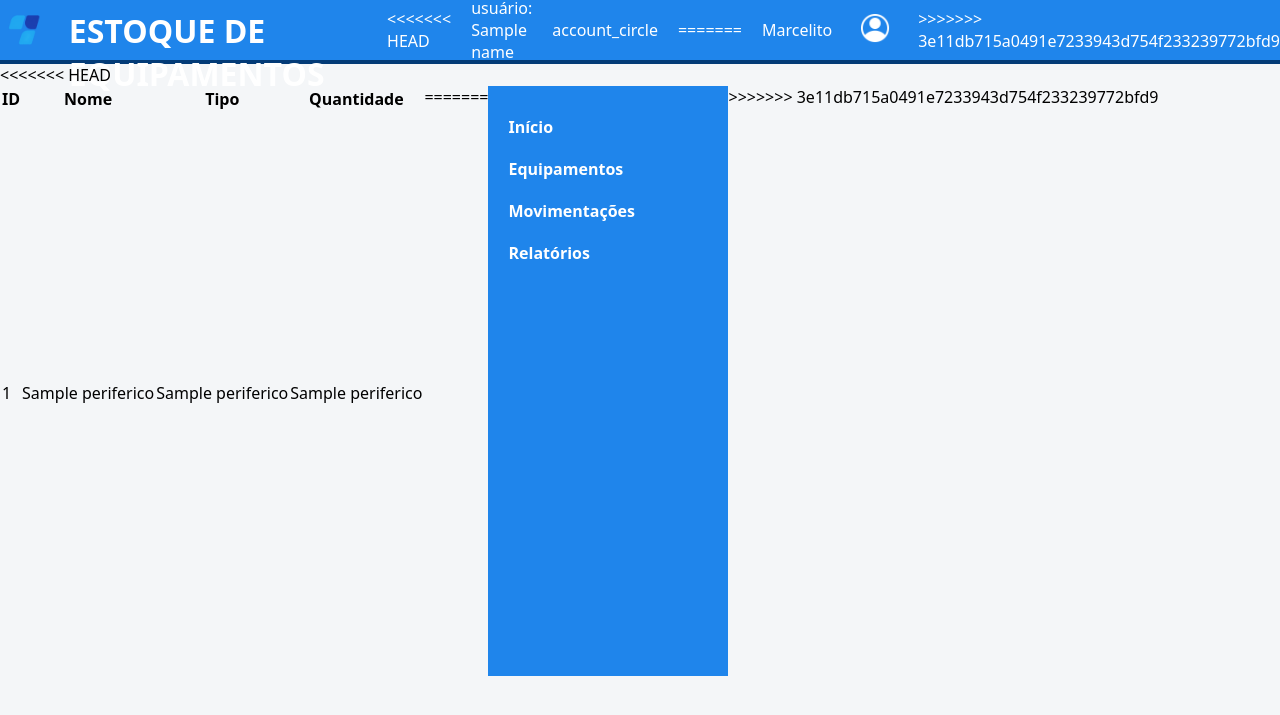
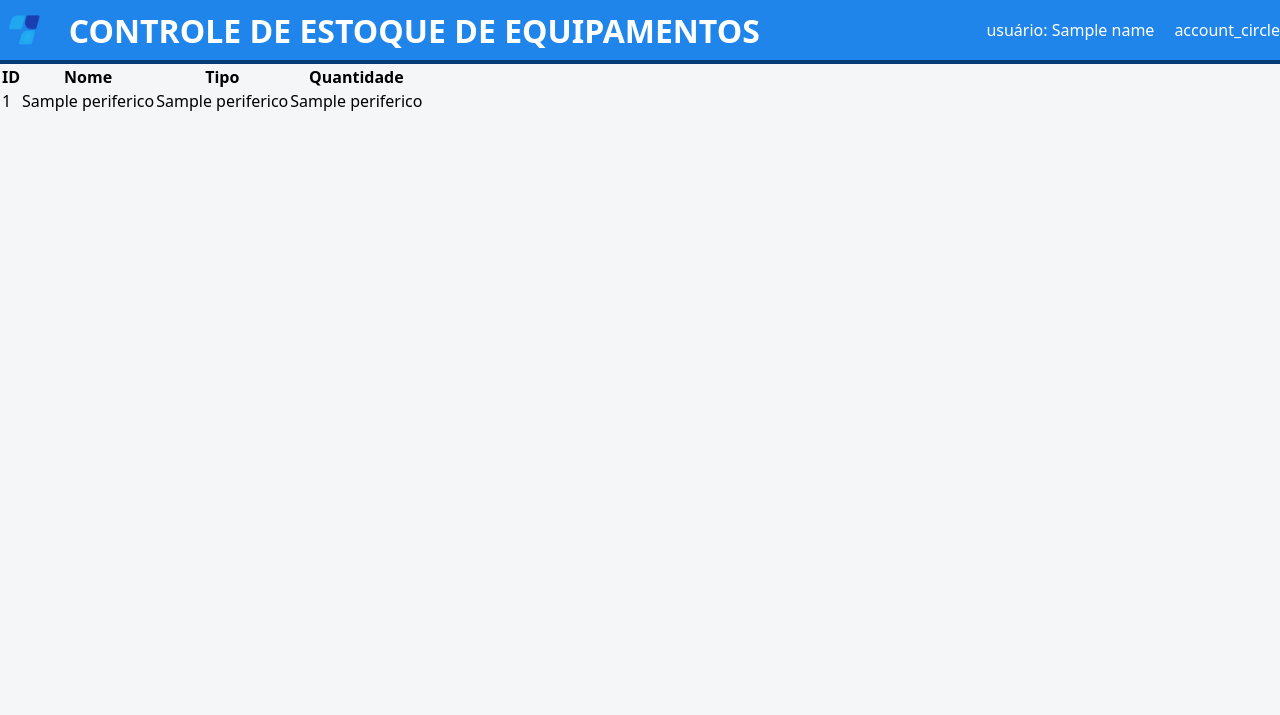
Before and after one commit to victorwallace231/FLF-PROJETO-CONTROLE, a Flask app: template templates/dashboard.html in a window 1280 px wide. Shown: the top 715 px of the page. Run offline with Flask 3, Linux system fonts and the light colour scheme; the template is opened without the code that fills it: most values are stand-ins (such as "Sample title", 1, 10 or a date in 2020).

Commit message:
mudanca no dashboard

```diff
--- a/templates/dashboard.html
+++ b/templates/dashboard.html
@@ -18,30 +18,14 @@
             </div>
 
             <div class="part-header">
-<<<<<<< HEAD
                 <p>usuário: {{ name }}</p>
                 <span class="material-symbols-outlined">
                     account_circle
                 </span>
-=======
-                <p>Marcelito</p>
-                <div class="icon-container">
-                    <button id="btn-icon" class="icon-btn">
-                        <img class="logo-user" src="../static/img/user.png">
-                    </button>
-
-                    <!--Janela Modal da Conta-->
-                    <div id="modal-suspensao" class="modal-popover">
-                        <h3>Login</h3>
-                        <p>Alguma coisa para testar.</p>
-                    </div>
-                </div>
->>>>>>> 3e11db715a0491e7233943d754f233239772bfd9
             </div>
 
         </header>
 
-<<<<<<< HEAD
         <main>
             <table>
                 <thead>
@@ -63,40 +47,6 @@
                     {% endfor %}
                 </tbody>
             </table>
-=======
-        <div class="site-body">
-
-            <nav class="sidebar">
-
-                <ul>
-                    <li>
-                        <a href="#">
-                            Início
-                        </a>
-                    </li>
-                    <li>
-                        <a href="equipamentos.html">
-                            Equipamentos
-                        </a>
-                    </li>
-                    <li>
-                        <a href="movimentacao.html">
-                            Movimentações
-                        </a>
-                    </li>
-                    <li>
-                        <a href="relatorios.html">
-                            Relatórios
-                        </a>
-                    </li>
-                </ul>
-
-            </nav>
->>>>>>> 3e11db715a0491e7233943d754f233239772bfd9
-
-            <main>
-
-            </main>
 
         </div>
 
```
